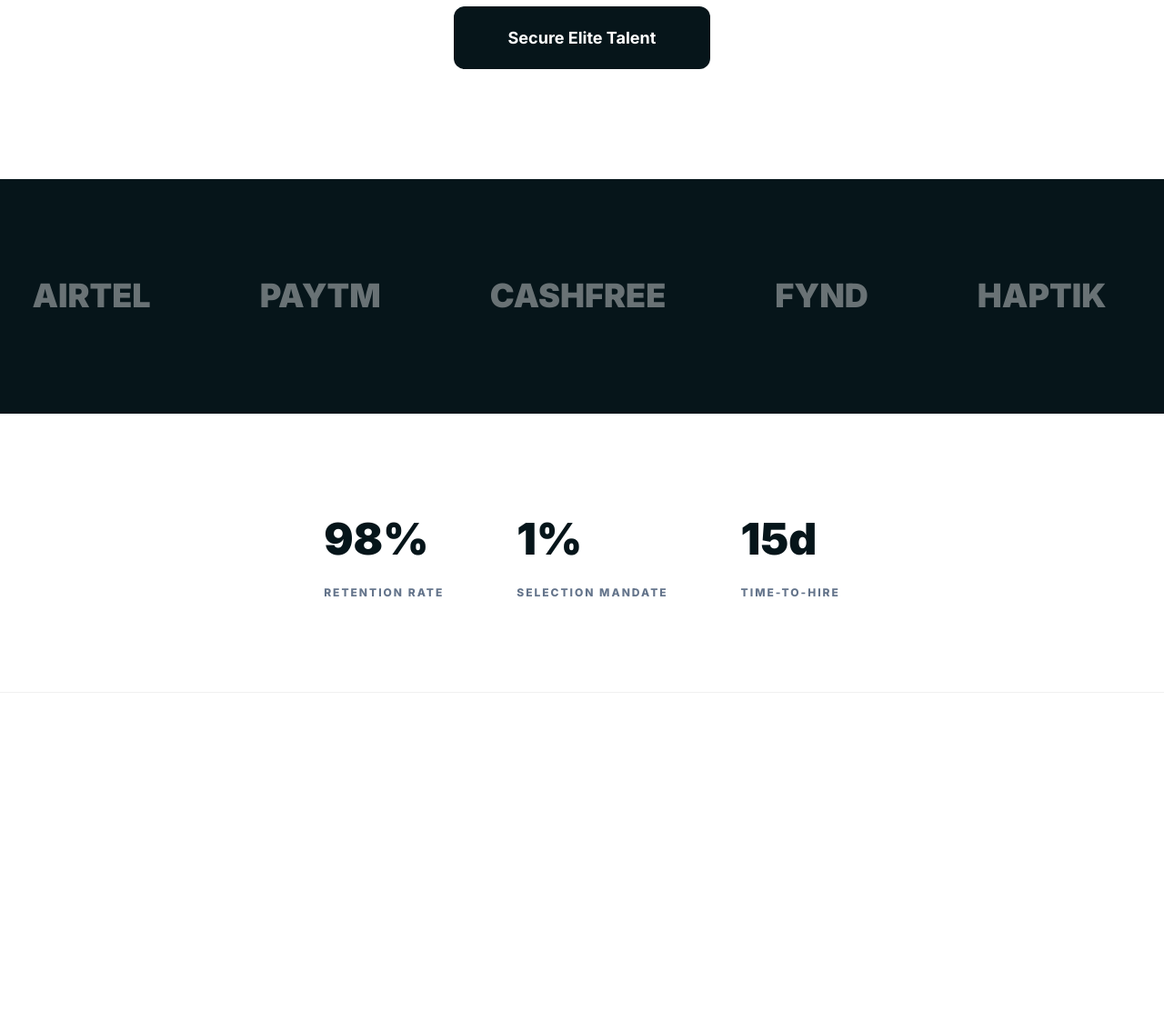
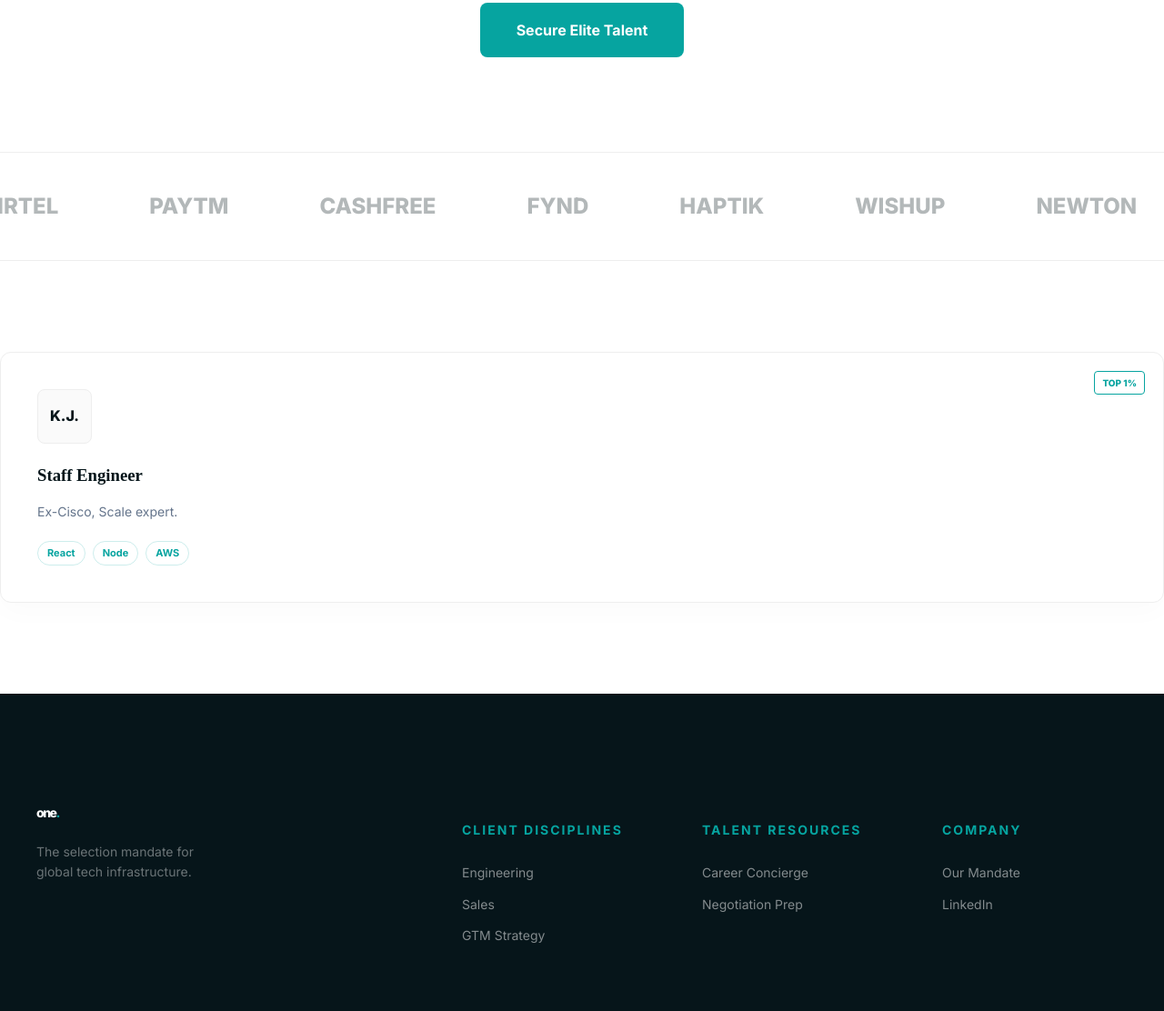
Before and after one commit to manzar-i/careeronestop, a plain HTML site: page index.html in a window 1280 px wide. Shown: the part 738-1850 px from the top of the page at 91% size. Before the commit the page ends 1500 px from the top, so only its background shows below. Drawn offline with Linux system fonts and the light colour scheme; a web font is replaced by a local one.

Commit message:
Update header and styling for improved layout

```diff
--- a/index.html
+++ b/index.html
@@ -2,61 +2,149 @@
 <html lang="en">
 <head>
     <meta charset="utf-8"/><meta name="viewport" content="width=device-width,initial-scale=1"/>
-    <title>one. — India's Elite Selection Mandate</title>
-    <link href="https://fonts.googleapis.com/css2?family=Inter:wght@400;600;700;800;900&family=Playfair+Display:ital,wght@1,700;1,900&display=swap" rel="stylesheet">
+    <title>one. — Precision Talent Mandate</title>
+    <link href="https://fonts.googleapis.com/css2?family=Inter:wght@400;500;600;700;800&family=Playfair+Display:ital,wght@1,700;1,900&display=swap" rel="stylesheet">
     <style>
-        :root { --bg: #ffffff; --black: #06151a; --accent: #06a4a0; --muted: #64748b; --border: rgba(0,0,0,0.06); --font-main: 'Inter', sans-serif; --font-serif: 'Playfair Display', serif; }
-        * { box-sizing: border-box; }
-        body { margin: 0; font-family: var(--font-main); background: var(--bg); color: var(--black); line-height: 1.6; overflow-x: hidden; }
+        :root {
+            --bg: #ffffff; --black: #06151a; --accent: #06a4a0; --muted: #64748b;
+            --border: #EEEEEE; --glass: rgba(255, 255, 255, 0.8);
+        }
+        * { box-sizing: border-box; transition: all 0.5s cubic-bezier(0.16, 1, 0.3, 1); }
+        body { margin: 0; font-family: 'Inter', sans-serif; background: var(--bg); color: var(--black); line-height: 1.6; }
         .container { max-width: 1300px; margin: 0 auto; padding: 0 40px; }
-        header { padding: 32px 0; display: flex; justify-content: space-between; align-items: center; position: sticky; top:0; background: rgba(255,255,255,0.85); backdrop-filter: blur(20px); z-index: 1000; border-bottom: 1px solid var(--border); }
-        .logo { font-size: 32px; font-weight: 900; color: var(--black); text-decoration: none; letter-spacing: -2px; }
+
+        /* Part 2: Glass Header */
+        header {
+            padding: 20px 0; position: sticky; top: 0; z-index: 1000;
+            background: var(--glass); backdrop-filter: blur(10px); -webkit-backdrop-filter: blur(10px);
+            border-bottom: 1px solid transparent;
+        }
+        header.scrolled { border-bottom: 1px solid var(--black); }
+        .nav-flex { display: flex; justify-content: space-between; align-items: center; }
+        .logo { font-size: 28px; font-weight: 900; color: var(--black); text-decoration: none; letter-spacing: -1.5px; }
         .logo span { color: var(--accent); }
-        nav { display: flex; align-items: center; gap: 40px; }
-        nav a { text-decoration: none; color: var(--muted); font-weight: 600; font-size: 15px; transition: 0.3s; }
-        .nav-active { color: var(--black); font-weight: 800; position: relative; }
-        .nav-active::after { content: ""; position: absolute; bottom: -41px; left: 0; width: 100%; height: 3px; background: var(--accent); }
-        .btn-cta { background: var(--black); color: #fff; padding: 16px 32px; border-radius: 12px; text-decoration: none; font-weight: 700; font-size: 14px; transition: 0.3s; }
+        nav { display: flex; align-items: center; gap: 30px; }
+        .nav-link { text-decoration: none; color: var(--muted); font-weight: 500; font-size: 14px; }
+        .btn-outline { border: 1px solid var(--accent); color: var(--accent); padding: 10px 20px; border-radius: 8px; text-decoration: none; font-weight: 700; font-size: 13px; }
+        .btn-fill { background: var(--accent); color: #fff; padding: 11px 21px; border-radius: 8px; text-decoration: none; font-weight: 700; font-size: 13px; }
 
-        .hero { padding: 220px 0 140px; text-align: center; }
-        .hero h1 { font-family: var(--font-serif); font-size: clamp(64px, 12vw, 110px); line-height: 0.9; margin: 0 0 48px; letter-spacing: -5px; }
+        /* Part 1 & 5: Hero & Animation */
+        .hero { padding: 180px 0 120px; text-align: center; }
+        .hero h1 { font-family: 'Playfair Display', serif; font-size: clamp(50px, 8vw, 95px); line-height: 1.1; margin-bottom: 40px; letter-spacing: -3px; }
         .hero h1 em { font-style: italic; color: var(--accent); font-weight: 900; }
-        .hero p { max-width: 800px; margin: 0 auto 64px; color: var(--muted); font-size: 26px; line-height: 1.5; font-weight: 400; }
+        .hero p { max-width: 700px; margin: 0 auto 60px; font-size: 22px; color: var(--muted); }
 
-        .stats-strip { display: flex; justify-content: center; gap: 80px; padding: 100px 0; border-bottom: 1px solid var(--border); }
-        .stat-item h3 { font-size: 48px; font-weight: 900; margin: 0; color: var(--black); }
-        .stat-item p { text-transform: uppercase; letter-spacing: 2px; font-size: 12px; font-weight: 800; color: var(--muted); margin: 10px 0 0; }
+        /* Social Proof Ticker */
+        .ticker-wrap { border-top: 1px solid var(--border); border-bottom: 1px solid var(--border); padding: 40px 0; overflow: hidden; }
+        .logos { display: flex; gap: 100px; width: max-content; animation: scroll 40s linear infinite; }
+        .logos:hover { animation-play-state: paused; }
+        .logos span { font-size: 24px; font-weight: 800; opacity: 0.3; }
+        @keyframes scroll { from { transform: translateX(0); } to { transform: translateX(-50%); } }
 
-        .ticker { padding: 100px 0; background: var(--black); color: #fff; overflow: hidden; }
-        .ticker-inner { display: flex; gap: 120px; width: max-content; align-items: center; animation: scroll 45s linear infinite; }
-        @keyframes scroll { from { transform: translateX(0); } to { transform: translateX(-50%); } }
-        .ticker span { font-size: 36px; font-weight: 900; opacity: 0.4; }
+        /* Part 6: Talent Cards */
+        .talent-grid { display: grid; grid-template-columns: repeat(auto-fit, minmax(320px, 1fr)); gap: 30px; padding: 100px 0; }
+        .talent-card {
+            background: #fff; border: 1px solid var(--border); border-radius: 12px; padding: 40px;
+            position: relative; box-shadow: 0 10px 30px rgba(0,0,0,0.02);
+            opacity: 0; transform: translateY(20px); /* Animation entry */
+        }
+        .talent-card.visible { opacity: 1; transform: translateY(0); }
+        .talent-card:hover { transform: scale(1.02); box-shadow: 0 20px 40px rgba(0,0,0,0.08), 0 0 15px rgba(6, 164, 160, 0.1); border-color: var(--accent); }
 
-        @keyframes reveal { from { opacity: 0; transform: translateY(40px); } to { opacity: 1; transform: translateY(0); } }
-        .reveal { animation: reveal 1.2s cubic-bezier(0.19, 1, 0.22, 1) forwards; }
+        .badge { position: absolute; top: 20px; right: 20px; font-size: 10px; font-weight: 900; color: var(--accent); border: 1px solid var(--accent); padding: 4px 8px; border-radius: 4px; text-transform: uppercase; }
+        .monogram { width: 60px; height: 60px; border-radius: 8px; border: 1px solid var(--border); display: flex; align-items: center; justify-content: center; font-weight: 800; color: var(--black); background: #fafafa; margin-bottom: 20px; }
+
+        .tag-wrap { display: flex; gap: 8px; margin-top: 20px; flex-wrap: wrap; }
+        .tag { font-size: 11px; font-weight: 700; color: var(--accent); border: 1px solid rgba(6, 164, 160, 0.2); padding: 4px 10px; border-radius: 99px; }
+
+        /* Part 2: Fat Footer */
+        footer { background: var(--black); color: #fff; padding: 120px 0 60px; }
+        .footer-grid { display: grid; grid-template-columns: 2fr 1fr 1fr 1fr; gap: 60px; }
+        .footer-col h4 { font-size: 14px; text-transform: uppercase; letter-spacing: 2px; color: var(--accent); margin-bottom: 25px; }
+        .footer-col a { display: block; color: rgba(255,255,255,0.5); text-decoration: none; margin-bottom: 12px; font-size: 14px; }
+        .footer-col a:hover { color: var(--accent); }
     </style>
 </head>
 <body>
-    <header><div class="container" style="display:flex; justify-content:space-between; align-items:center; width:100%;">
-        <a href="index.html" class="logo">one<span>.</span></a>
-        <nav><a href="index.html" class="nav-active">Companies</a><a href="talent.html">Talent</a><a href="concierge.html">Concierge</a><a href="about.html">Mandate</a><a href="mailto:hiring@careeronestop.in" class="btn-cta">Request Talent Access</a></nav>
-    </div></header>
+    <header id="header">
+        <div class="container nav-flex">
+            <a href="index.html" class="logo">one<span>.</span></a>
+            <nav>
+                <a href="index.html" class="nav-link">Companies</a>
+                <a href="talent.html" class="nav-link">Talent</a>
+                <a href="about.html" class="nav-link">Mandate</a>
+                <a href="talent.html" class="btn-fill">Apply for Representation</a>
+                <a href="mailto:hiring@careeronestop.in" class="btn-outline">Hire Elite Talent</a>
+            </nav>
+        </div>
+    </header>
 
-    <section class="hero container reveal">
-        <h1>Build your India Engineering Hub with the <em>Top 1%.</em></h1>
-        <p>We source, screen, and represent the elite 1% of Indian tech talent. Skip the resume filters and hire interview-ready leads in under 15 days.</p>
-        <a href="mailto:hiring@careeronestop.in" class="btn-cta" style="padding: 24px 60px; font-size: 18px;">Secure Elite Talent</a>
-    </section>
+    <div class="container">
+        <section class="hero">
+            <h1>Build your India <em>Engineering</em> Hub with the Top 1%.</h1>
+            <p>We source, screen, and represent the elite 1% of Indian tech talent. Skip the resume filters and hire interview-ready leads in under 15 days.</p>
+            <a href="mailto:hiring@careeronestop.in" class="btn-fill" style="padding: 20px 40px; font-size: 16px;">Secure Elite Talent</a>
+        </section>
+    </div>
 
-    <div class="ticker"><div class="ticker-inner">
+    <div class="ticker-wrap"><div class="logos">
         <span>SCALER</span><span>AIRTEL</span><span>PAYTM</span><span>CASHFREE</span><span>FYND</span><span>HAPTIK</span><span>WISHUP</span><span>NEWTON</span>
         <span>SCALER</span><span>AIRTEL</span><span>PAYTM</span><span>CASHFREE</span><span>FYND</span><span>HAPTIK</span><span>WISHUP</span><span>NEWTON</span>
     </div></div>
 
-    <div class="container stats-strip reveal">
-        <div class="stat-item"><h3>98%</h3><p>Retention Rate</p></div>
-        <div class="stat-item"><h3>1%</h3><p>Selection Mandate</p></div>
-        <div class="stat-item"><h3>15d</h3><p>Time-to-Hire</p></div>
-    </div>
+    <div class="container talent-grid">
+        <div class="talent-card">
+            <span class="badge">TOP 1%</span>
+            <div class="monogram">K.J.</div>
+            <h3 style="font-family:'Playfair Display'; margin:0;">Staff Engineer</h3>
+            <p style="font-size:14px; color:var(--muted);">Ex-Cisco, Scale expert.</p>
+            <div class="tag-wrap">
+                <span class="tag">React</span><span class="tag">Node</span><span class="tag">AWS</span>
+            </div>
+        </div>
+        </div>
+
+    <footer>
+        <div class="container footer-grid">
+            <div class="footer-col">
+                <a href="#" class="logo" style="color:#fff;">one<span>.</span></a>
+                <p style="opacity:0.4; margin-top:20px; font-size:14px;">The selection mandate for <br>global tech infrastructure.</p>
+            </div>
+            <div class="footer-col">
+                <h4>Client Disciplines</h4>
+                <a href="#">Engineering</a><a href="#">Sales</a><a href="#">GTM Strategy</a>
+            </div>
+            <div class="footer-col">
+                <h4>Talent Resources</h4>
+                <a href="concierge.html">Career Concierge</a><a href="#">Negotiation Prep</a>
+            </div>
+            <div class="footer-col">
+                <h4>Company</h4>
+                <a href="about.html">Our Mandate</a><a href="https://linkedin.com">LinkedIn</a>
+            </div>
+        </div>
+    </footer>
+
+    <script>
+        // Header Scroll Behavior
+        window.addEventListener('scroll', () => {
+            const header = document.getElementById('header');
+            if (window.scrollY > 50) header.classList.add('scrolled');
+            else header.classList.remove('scrolled');
+        });
+
+        // Staggered Reveal Animation
+        const observer = new IntersectionObserver((entries) => {
+            entries.forEach((entry, index) => {
+                if (entry.isIntersecting) {
+                    setTimeout(() => {
+                        entry.target.classList.add('visible');
+                    }, index * 100);
+                }
+            });
+        }, { threshold: 0.1 });
+
+        document.querySelectorAll('.talent-card').forEach(card => observer.observe(card));
+    </script>
 </body>
 </html>
```
